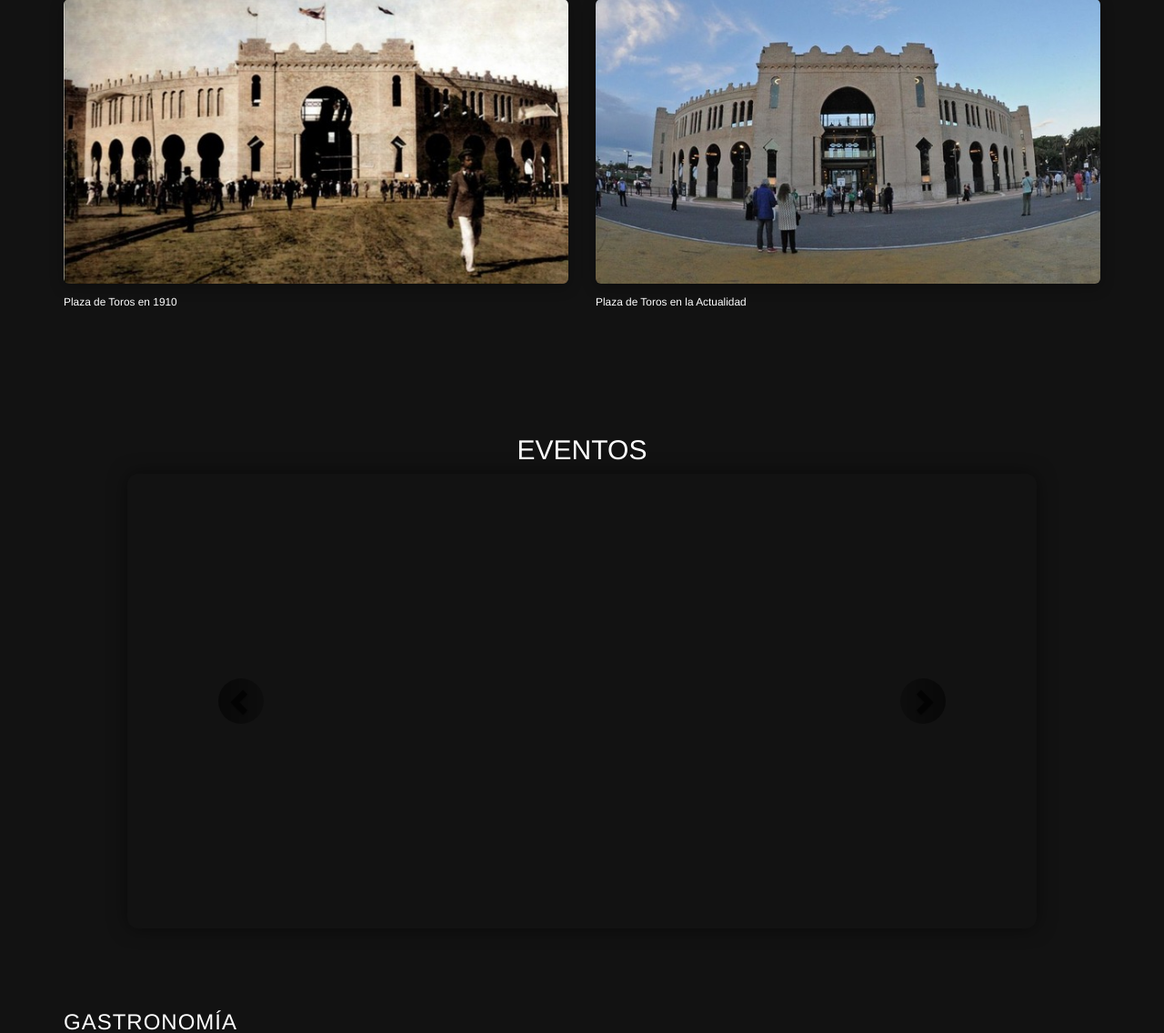
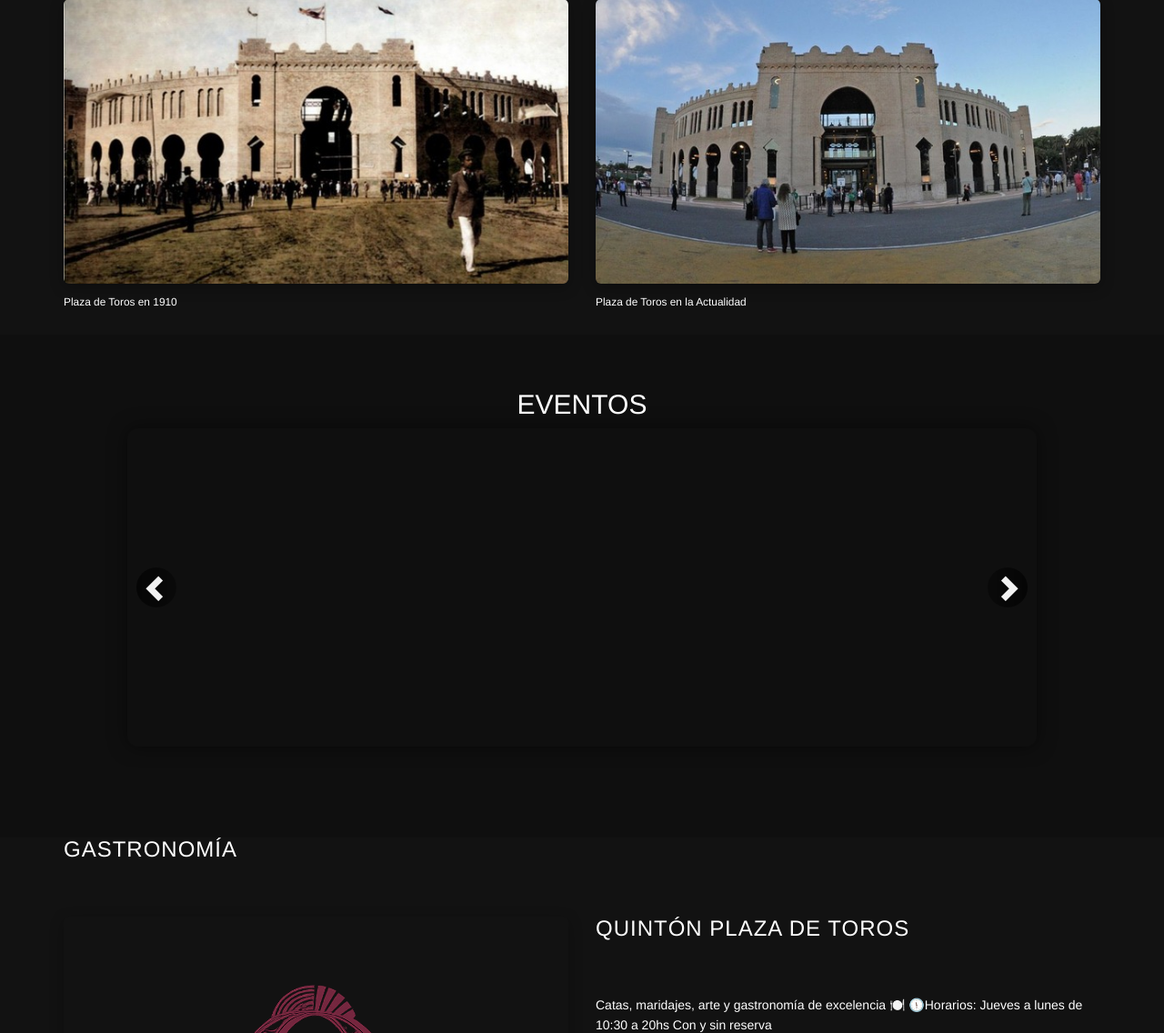
Before and after one commit to Citadin2025/demo-proyecto-plazatoros, a PHP site: page / in a window 1280 px wide. Shown: the part 2082-3218 px from the top of the page at 91% size. Run offline with PHP 8.4, Linux system fonts and the light colour scheme; data that the repository does not hold is empty; some libraries are stand-ins or nearby versions.

Commit message:
Cambios al Carrousel

```diff
--- a/assets/css/main.css
+++ b/assets/css/main.css
@@ -237,6 +237,22 @@ a:focus {
   text-align: center;
 }
 
+.section_eventos {
+  position: relative;
+  z-index: 5;
+  padding: 40px 0;
+  background-color: #0f0f0f; /* o el color base que uses */
+}
+
+.section_galeria {
+  position: relative;
+  z-index: 5;
+  padding: 40px 0;
+  background-color: #0f0f0f; /* o el color base que uses */
+}
+
+
+
 @media (min-width: 768px) {
   .section {
     padding: 90px 0;
@@ -296,27 +312,26 @@ a:focus {
 }
 
 
-/* =====================
-   CAROUSEL (ajustes finales)
-   ===================== */
+/* ====== Carrusel: estilos mejorados y responsive ====== */
 #basicCarousel {
   position: relative;
   width: 100%;
   max-width: 1000px;
   margin: 0 auto;
-  overflow: visible;
+  overflow: hidden;
   border-radius: 12px;
   box-shadow: 0 0 20px rgba(0,0,0,0.5);
+  margin-bottom: 60px;
 }
 
+/* Inner / imagen */
 #basicCarousel .carousel-inner {
   position: relative;
   width: 100%;
-  height: 500px; /* altura consistente */
+  height: 500px;
   border-radius: 12px;
   overflow: hidden;
 }
-
 #basicCarousel .carousel-inner img {
   width: 100%;
   height: 100%;
@@ -324,74 +339,92 @@ a:focus {
   border-radius: 12px;
 }
 
-/* Indicadores */
+/* Indicadores: usar flexbox para centrar correctamente */
 #basicCarousel .carousel-indicators {
   position: absolute !important;
-  bottom: 15px !important;
-  left: 50%;
-  transform: translateX(-50%);
-  z-index: 15;
+  bottom: 18px !important;
+  left: 0;
+  right: 0;
+  margin: 0 auto;
+  z-index: 20;
+  display: flex;
+  justify-content: center;
+  gap: 8px; /* separación entre puntos */
+  padding: 0;
+  list-style: none;
 }
 
-/* Controles (flechas) */
+/* Punto indicador - ajusta apariencia */
+#basicCarousel .carousel-indicators li {
+  width: 10px;
+  height: 10px;
+  border-radius: 50%;
+  background: rgba(255,255,255,0.7);
+  border: 2px solid rgba(0,0,0,0.2);
+  cursor: pointer;
+  opacity: 0.9;
+}
+#basicCarousel .carousel-indicators .active {
+  background: #fff;
+  transform: scale(1.15);
+  opacity: 1;
+}
+
+/* Controles (flechas) - posiciones fluidas y con buen z-index */
 .carousel-control {
-  width: 50px;
-  height: 50px;
-  background-color: rgba(0,0,0,0.3);
+  position: absolute !important;
+  width: 44px;
+  height: 44px;
+  background-color: rgba(0,0,0,0.35);
   border-radius: 50%;
-  top: 50%;
-  transform: translateY(-50%);
+  top: 50% !important;
+  transform: translateY(-50%) !important;
   display: flex;
   align-items: center;
   justify-content: center;
-  font-size: 24px;
-  color: black;
-  opacity: 0.8;
-  z-index: 5;
+  font-size: 20px;
+  color: #fff;          /* blanco para iconos sobre fondo oscuro */
+  opacity: 0.95;
+  z-index: 30 !important;
+  text-decoration: none;
+  transition: background-color .15s ease;
+}
+.carousel-control:hover {
+  background-color: rgba(0,0,0,0.65);
 }
 
+/* evitar valores fijos que rompan en otras resoluciones */
+.left.carousel-control { left: 10px !important; }
+.right.carousel-control { right: 10px !important; }
 
-.carousel-control:hover {
-  background-color: rgba(0,0,0,0.7);
-}
-
-.left.carousel-control {
-  left: 100px;
-  top: 50%;
-}
-
-.right.carousel-control {
-  right: 100px;
-  top: 50%;
-}
-
-/* Texto dentro del carrusel */
+/* Caption (caja de texto) */
 .carousel-caption {
   position: absolute;
-  bottom: 30px; /* lo sube sobre la imagen */
+  bottom: 30px;
   left: 50%;
   transform: translateX(-50%);
-  width: 85%;
-  background: rgba(30, 30, 30, 0.6); /* gris translúcido */
-  padding: 15px 25px;
+  width: calc(100% - 60px);
+  max-width: 920px;
+  background: rgba(30, 30, 30, 0.62);
+  padding: 14px 20px;
   border-radius: 10px;
   color: #f1f1f1;
   font-size: 18px;
   line-height: 1.4em;
   text-align: center;
-  z-index: 15;
+  z-index: 25;
 }
 
-#basicCarousel,
-#basicCarousel .carousel-inner {
-  height: 500px; /* o el valor que uses */
-  position: relative;
+/* Ajustes responsive */
+@media (max-width: 900px) {
+  #basicCarousel .carousel-inner { height: 420px; }
+  .carousel-caption { font-size: 16px; width: calc(100% - 40px); bottom: 22px; }
+  .left.carousel-control, .right.carousel-control { width: 40px; height: 40px; left: 8px; right: 8px; }
 }
-
-#basicCarousel .carousel-inner img {
-  width: 100%;
-  height: 100%;
-  object-fit: cover;
+@media (max-width: 600px) {
+  #basicCarousel .carousel-inner { height: 320px; }
+  .carousel-caption { font-size: 14px; padding: 10px 12px; bottom: 14px; }
+  .left.carousel-control, .right.carousel-control { width: 36px; height: 36px; }
 }
 
 
--- a/index.html
+++ b/index.html
@@ -133,7 +133,6 @@
     <section id="eventos" class="section_eventos">
 
         <!-- Sección de Eventos con Carrusel -->
-        <section id="eventos" class="section">
             <div class="container">
                 <h2 class="text-center">EVENTOS</h2>
                 <div id="basicCarousel" class="carousel slide" data-ride="carousel" data-interval="7000">
@@ -147,7 +146,6 @@
                     </a>
                 </div>
             </div>
-        </section>
 
     </section>
 
```
Also changed, not shown: assets/car/car.css (deleted, +0 -78 lines), assets/car/car.html (deleted, +0 -28 lines), assets/car/car.js (deleted, +0 -105 lines).
